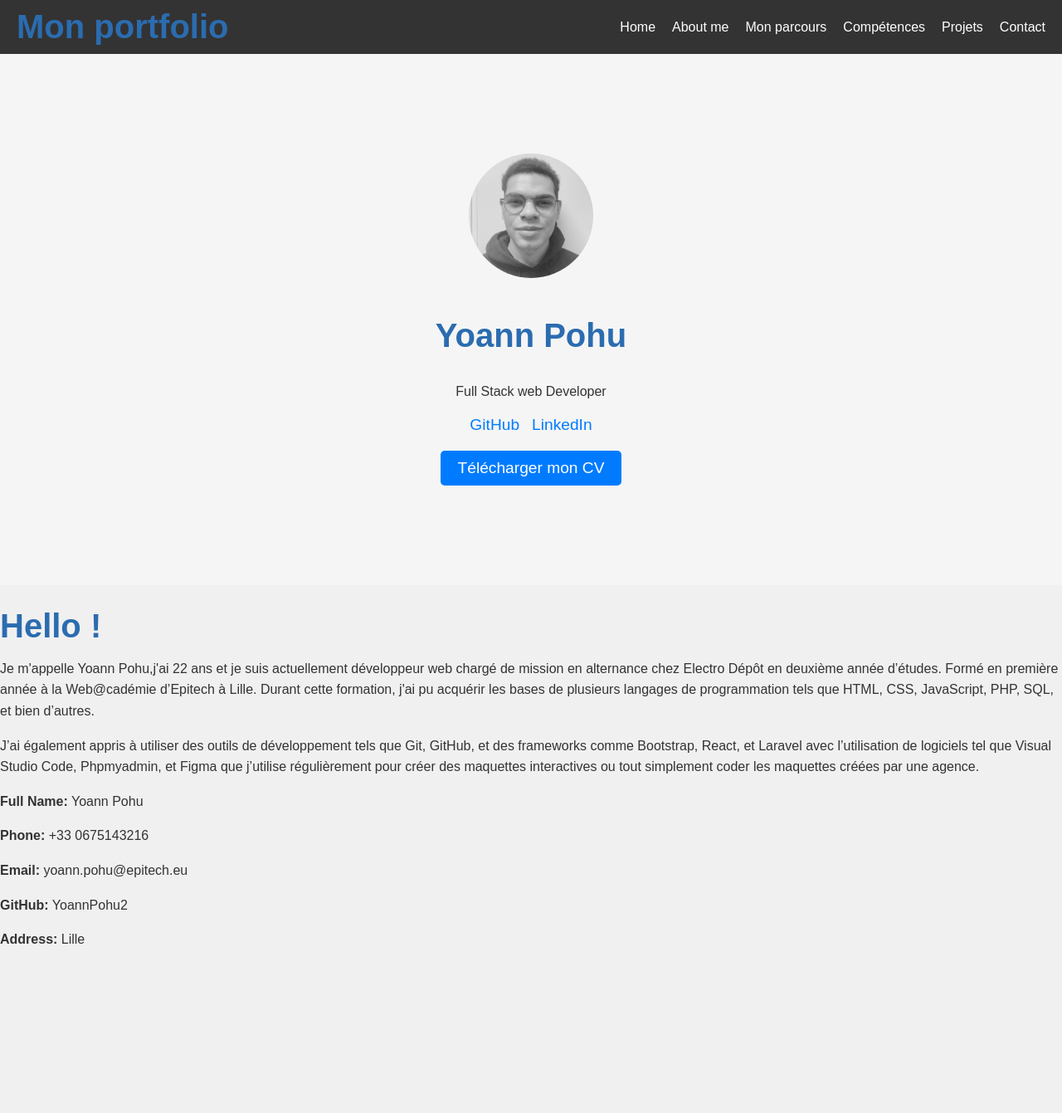
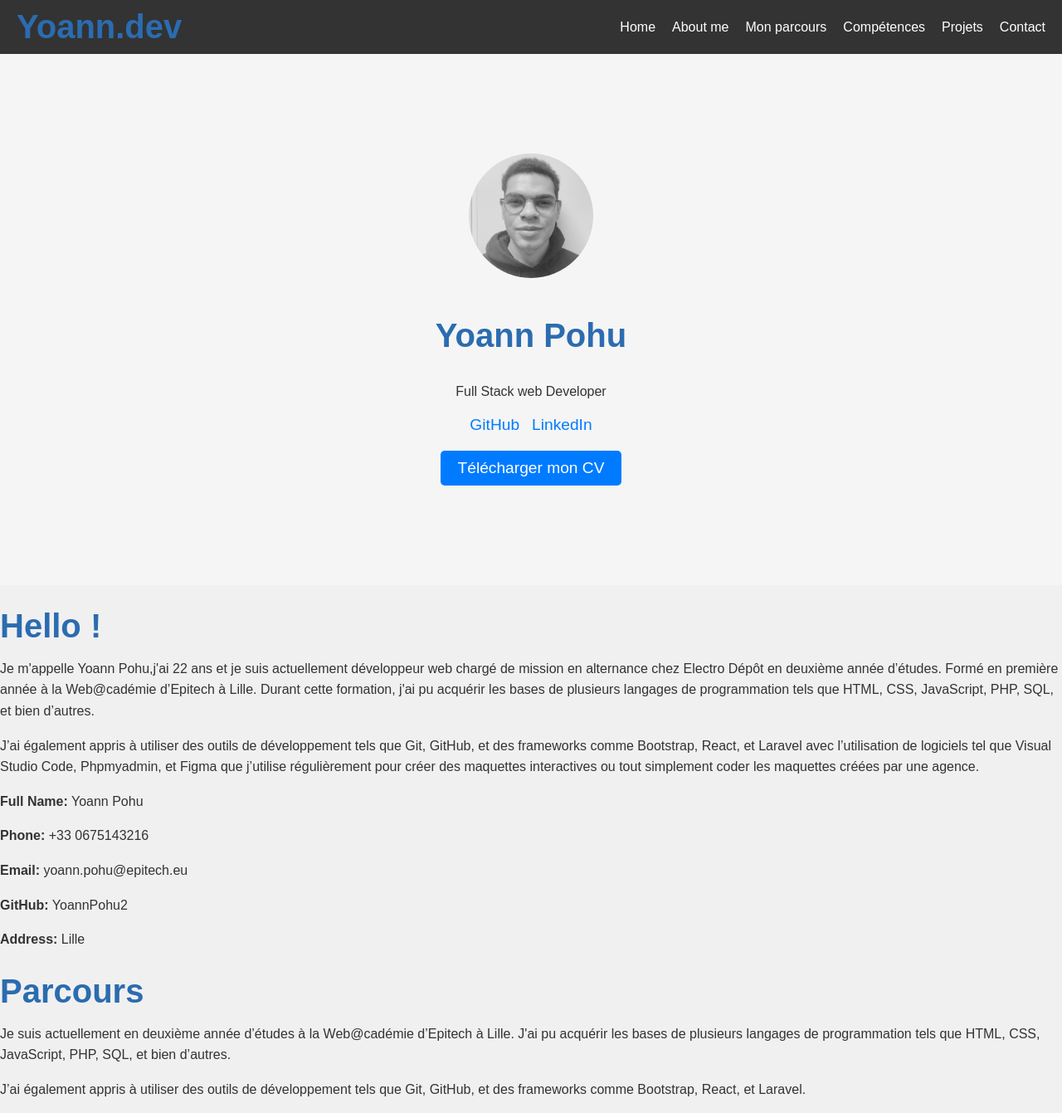
Before and after one commit to YoannPohu2/Portfolio-, a React (Create React App) app: page / in a window 1280 px wide. Shown: the whole page at 83% size. Before the commit the page ends 1161 px from the top, so only its background shows below. Built offline with nearby package versions, Linux system fonts and the light colour scheme.

Commit message:
change title

```diff
--- a/src/App.js
+++ b/src/App.js
@@ -1,6 +1,7 @@
 import Navbar from './Components/Navbar';
 import Home from './Components/Home';
 import AboutMe from './Components/AboutMe';
+import Course from './Components/Course';
 
 function App() {
   return (
@@ -8,6 +9,7 @@ function App() {
       <Navbar />
       <Home />
       <AboutMe />
+      <Course />
     </div>
   );
 }
--- /dev/null
+++ b/src/Components/Course.jsx
@@ -0,0 +1,20 @@
+import React from "react";
+
+const Course = () => {
+  return (
+    <div class="bloc">
+      <h1>Parcours</h1>
+      <div className="text-left">
+        <p>
+          Je suis actuellement en deuxième année d’études à la Web@cadémie d’Epitech à Lille.
+          J'ai pu acquérir les bases de plusieurs langages de programmation tels que HTML, CSS, JavaScript, PHP, SQL, et bien d’autres.
+        </p>
+        <p className="mt-4">
+          J’ai également appris à utiliser des outils de développement tels que Git, GitHub, et des frameworks comme Bootstrap, React, et Laravel.
+        </p>
+      </div>
+    </div>
+  );
+}
+
+export default Course;
--- a/src/Components/Navbar.jsx
+++ b/src/Components/Navbar.jsx
@@ -5,7 +5,7 @@ const Navbar = () => {
     return (
         <nav className="navbar">
             <div className="navbar-left">
-                <h1>Mon portfolio</h1>
+                <h1>Yoann.dev</h1>
             </div>
             <div className="navbar-right">
                 <ul>
--- a/src/css/Navbar.css
+++ b/src/css/Navbar.css
@@ -1,4 +1,7 @@
 .navbar {
+    position: sticky;
+    top: 0;
+    z-index: 1000;
     display: flex;
     justify-content: space-between;
     align-items: center;
@@ -6,6 +9,7 @@
     background-color: #333;
     color: white;
 }
+
 
 .navbar-left h1 {
     margin: 0;
```
